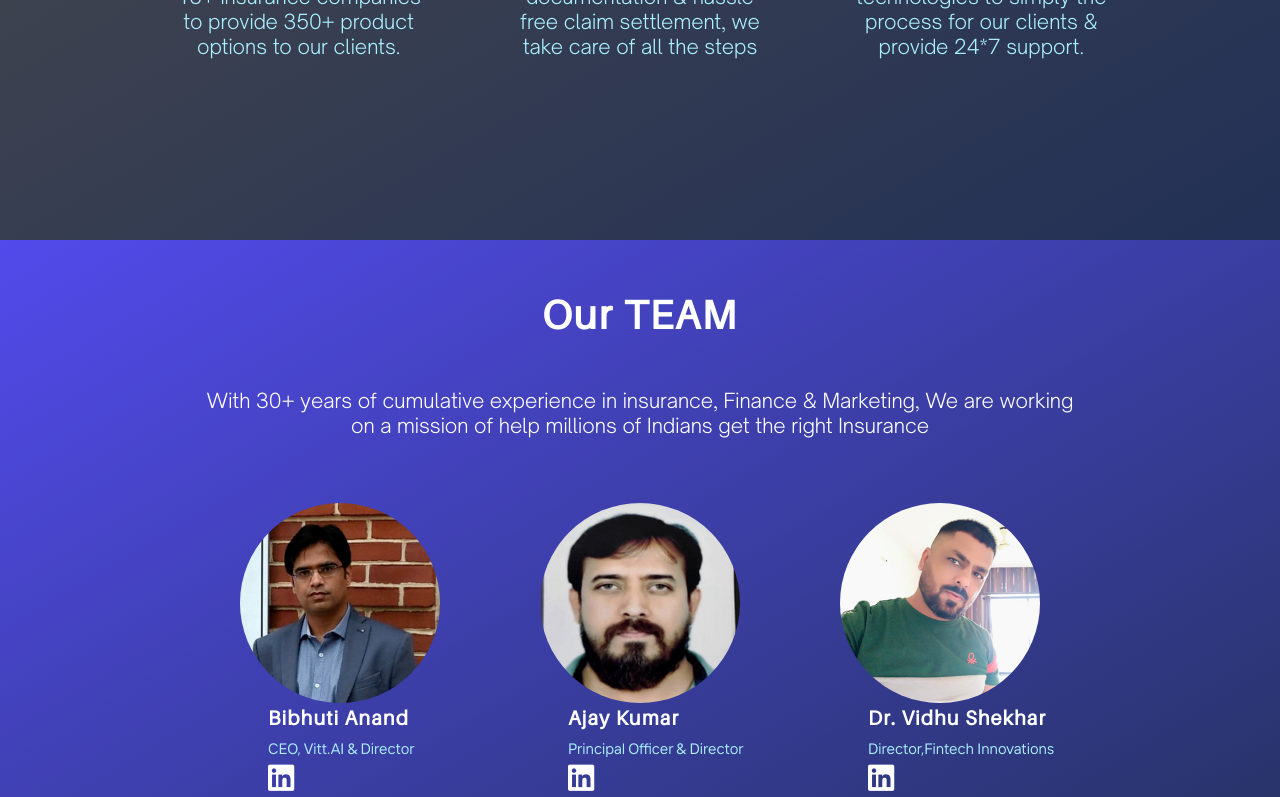
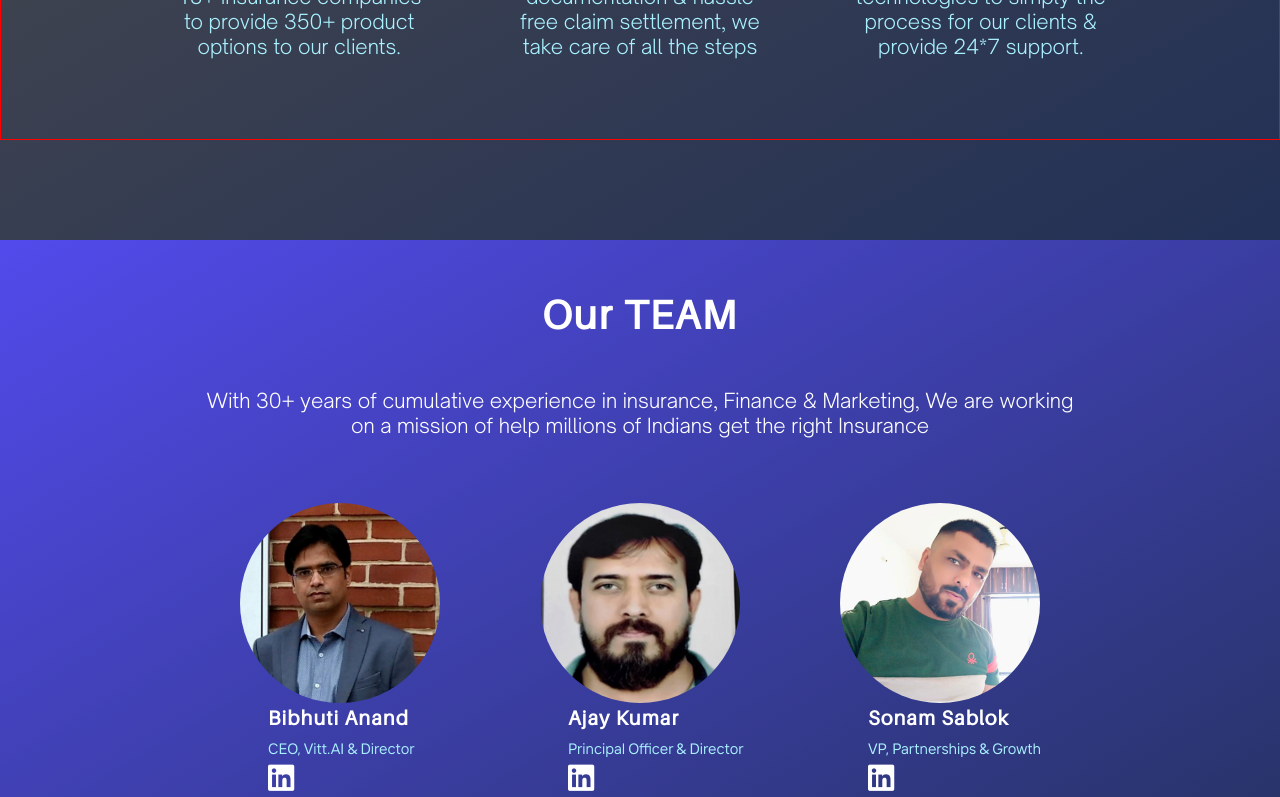
Before and after one commit to FinanceRepublic/vitt-insure, a React (Create React App) app: page / in a window 1280 px wide. Shown: the part 2000-2797 px from the top of the page. Built offline with nearby package versions, Linux system fonts and the light colour scheme; a web font is replaced by a local one.

Commit message:
team member name changed

```diff
--- a/src/components/TeamSection.jsx
+++ b/src/components/TeamSection.jsx
@@ -47,8 +47,8 @@ export default function TeamSection(){
         },
         {
             image:teamMember3,
-            name:'Dr. Vidhu Shekhar',
-            des:'Director,Fintech Innovations',
+            name:'Sonam Sablok',
+            des:'VP, Partnerships & Growth',
             linkdin:'https://www.linkedin.com/in/vidhushekhar/'
         },
 
```
Also changed, not shown: src/pages/All.css, 11 other files (tests, documents, lock files or other folders).
